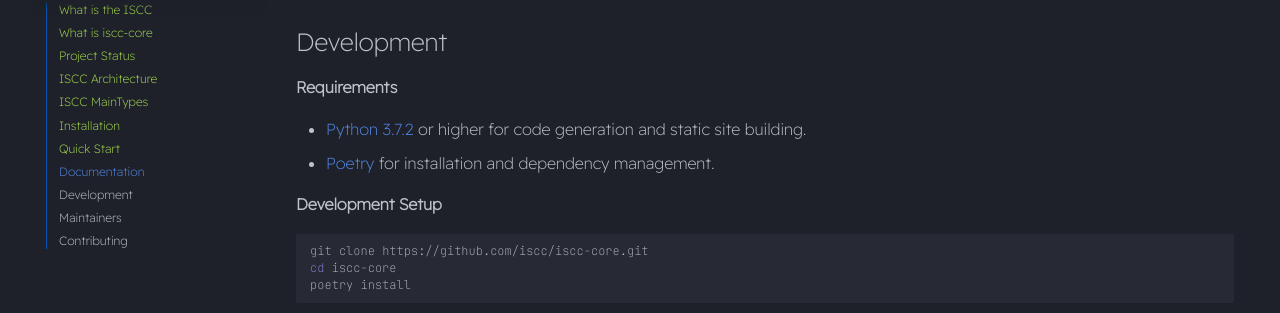
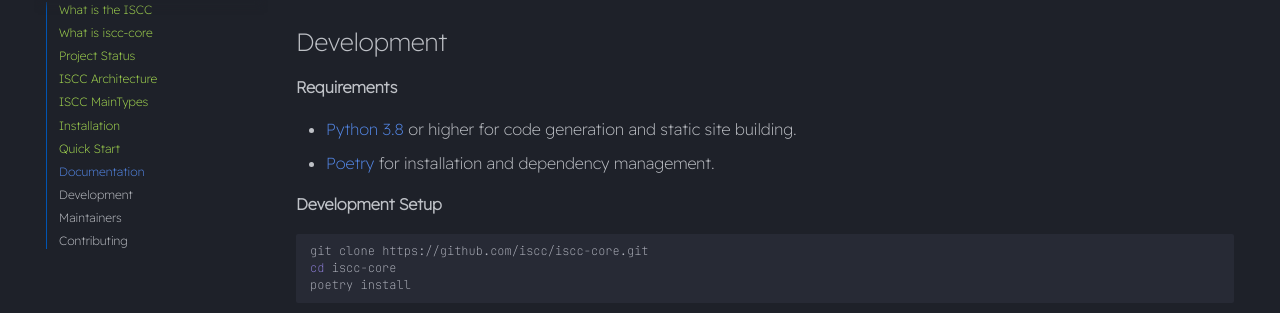
Before and after one commit to iscc/iscc-core, an MkDocs documentation site: the page built from docs/index.md, in a window 1280 px wide and 900 px high, scrolled down 4034 px. Shown: the part 141-454 px from the top of the window. Built offline with MkDocs 1.6.1 and Material for MkDocs 9.7.7, drawn with Linux system fonts in a browser that asks for light colours; comment, search, counter and statistics services are not loaded.

Commit message:
Remove Python 3.7 support

```diff
--- a/docs/index.md
+++ b/docs/index.md
@@ -151,7 +151,7 @@
 
 **Requirements**
 
-- [Python 3.7.2](https://www.python.org/) or higher for code generation and static site building.
+- [Python 3.8](https://www.python.org/) or higher for code generation and static site building.
 - [Poetry](https://python-poetry.org/) for installation and dependency management.
 
 **Development Setup**
--- a/pyproject.toml
+++ b/pyproject.toml
@@ -17,7 +17,6 @@
     "Natural Language :: English",
     "Operating System :: OS Independent",
     "Programming Language :: Cython",
-    "Programming Language :: Python :: 3.7",
     "Programming Language :: Python :: 3.8",
     "Programming Language :: Python :: 3.9",
     "Programming Language :: Python :: 3.10",
@@ -41,7 +40,7 @@
 
 
 [tool.poetry.dependencies]
-python = ">=3.7.2,<4.0"
+python = "^3.8"
 cython = { version = ">=3", optional = true }
 blake3 = "*"
 xxhash = "*"
```
Also changed, not shown: README.md (+1 -1 lines), 2 other files.
